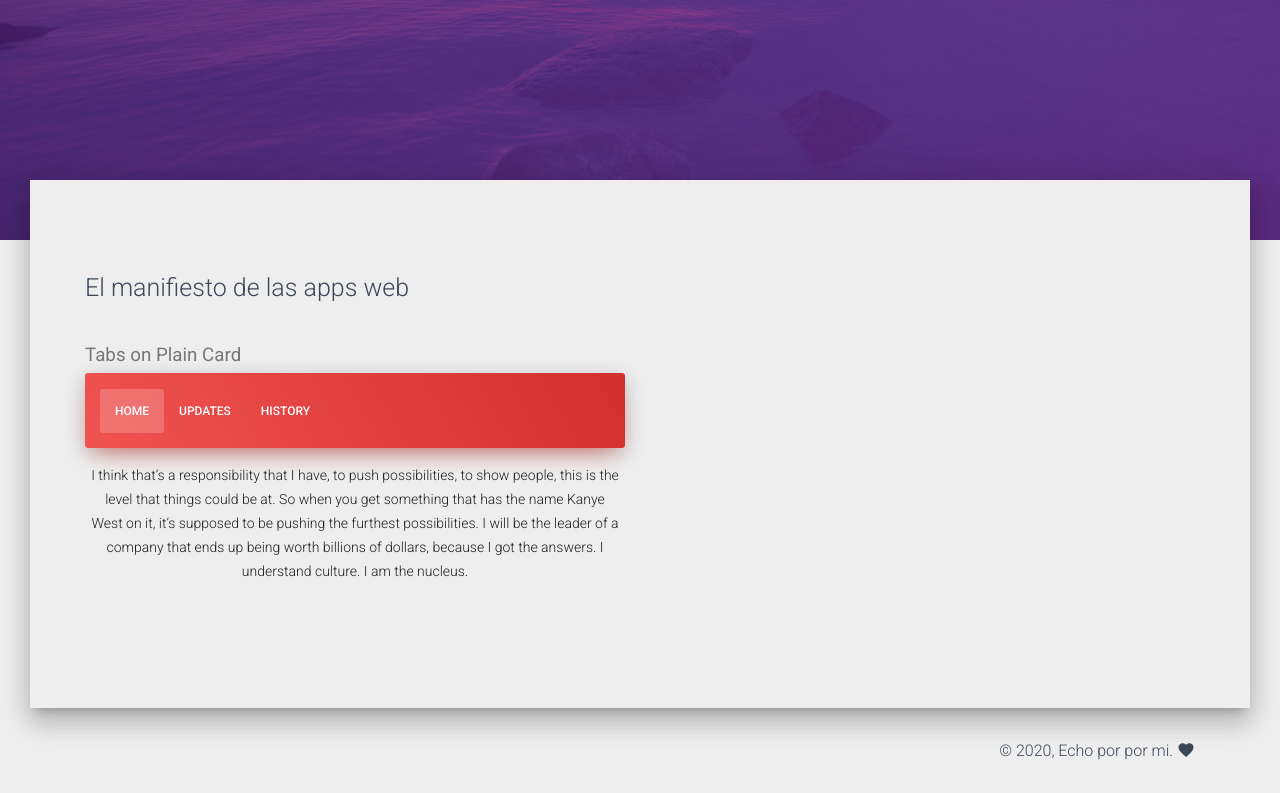
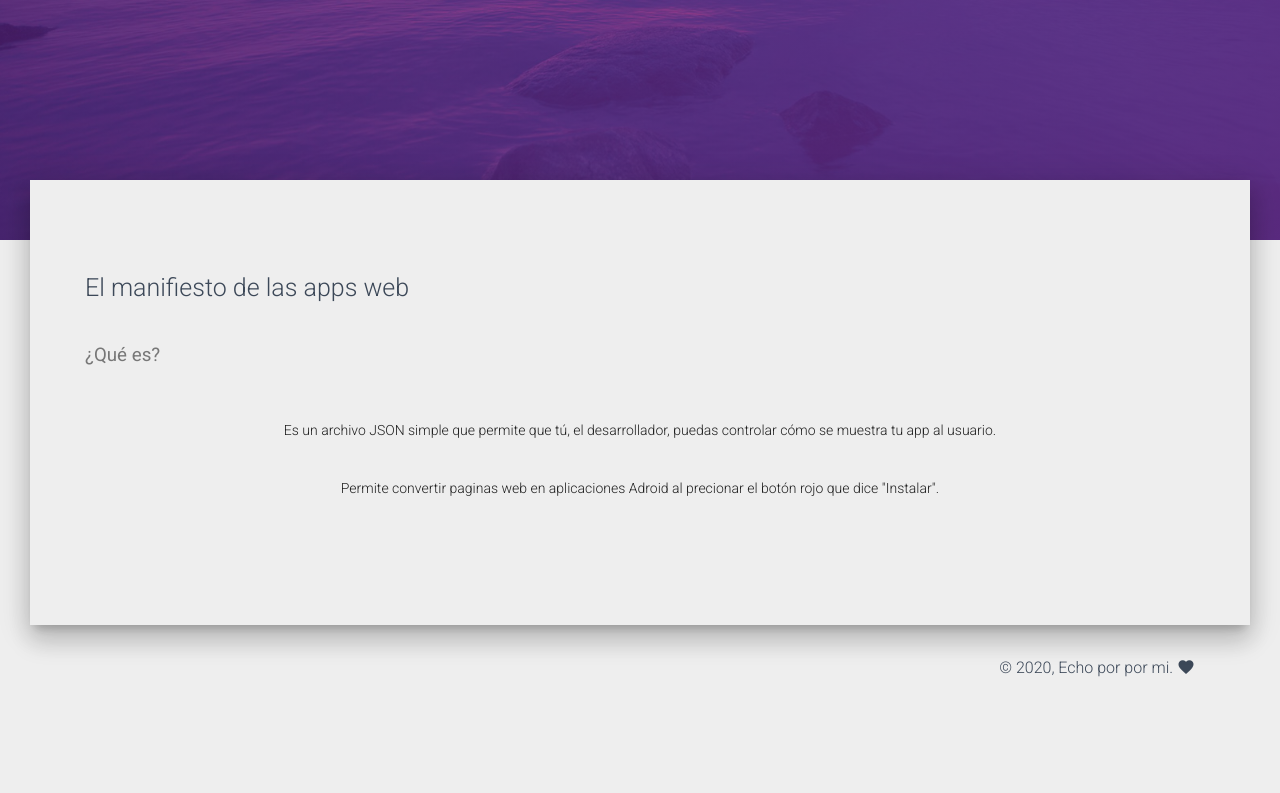
Before and after one commit to AALTOE/PWAPRO, a website: page index.html in a window 1280 px wide. Shown: the part 480-1273 px from the top of the page. After the commit the page ends 1190 px from the top, so only its background shows below. Drawn offline with Linux system fonts and the light colour scheme; some packages are replaced by stand-ins of ours.

Commit message:
Update index.html

```diff
--- a/index.html
+++ b/index.html
@@ -29,7 +29,9 @@
       <div class="navbar-translate">
         <a class="navbar-brand" href="#">
          Progresive Web App </a>
-         <button type="button" id="add-to" class="btn bg-danger">Instalar</button>
+         <div id="installContainer" class="hidden">
+          <button id="butInstall" type="button"  class="btn bg-danger">Instalar</button>
+        </div>
         <button class="navbar-toggler" type="button" data-toggle="collapse" aria-expanded="false" aria-label="Toggle navigation">
           <span class="sr-only">Toggle navigation</span>
           <span class="navbar-toggler-icon"></span>
@@ -80,40 +82,20 @@
         <div id="nav-tabs">
           <h3>El manifiesto de las apps web</h3>
           <div class="row">
-            <div class="col-md-6">
+            <div class="col-md-12">
               <h3>
-                <small>Tabs on Plain Card</small>
+                <small>¿Qué es?</small>
               </h3>
               <!-- Tabs on Plain Card -->
               <div class="card card-nav-tabs card-plain">
-                <div class="card-header card-header-danger">
-                  <!-- colors: "header-primary", "header-info", "header-success", "header-warning", "header-danger" -->
-                  <div class="nav-tabs-navigation">
-                    <div class="nav-tabs-wrapper">
-                      <ul class="nav nav-tabs" data-tabs="tabs">
-                        <li class="nav-item">
-                          <a class="nav-link active" href="#home" data-toggle="tab">Home</a>
-                        </li>
-                        <li class="nav-item">
-                          <a class="nav-link" href="#updates" data-toggle="tab">Updates</a>
-                        </li>
-                        <li class="nav-item">
-                          <a class="nav-link" href="#history" data-toggle="tab">History</a>
-                        </li>
-                      </ul>
-                    </div>
-                  </div>
-                </div>
+
                 <div class="card-body ">
                   <div class="tab-content text-center">
                     <div class="tab-pane active" id="home">
-                      <p>I think that&#x2019;s a responsibility that I have, to push possibilities, to show people, this is the level that things could be at. So when you get something that has the name Kanye West on it, it&#x2019;s supposed to be pushing the furthest possibilities. I will be the leader of a company that ends up being worth billions of dollars, because I got the answers. I understand culture. I am the nucleus.</p>
-                    </div>
-                    <div class="tab-pane" id="updates">
-                      <p> I will be the leader of a company that ends up being worth billions of dollars, because I got the answers. I understand culture. I am the nucleus. I think that&#x2019;s a responsibility that I have, to push possibilities, to show people, this is the level that things could be at. I think that&#x2019;s a responsibility that I have, to push possibilities, to show people, this is the level that things could be at. </p>
-                    </div>
-                    <div class="tab-pane" id="history">
-                      <p> I think that&#x2019;s a responsibility that I have, to push possibilities, to show people, this is the level that things could be at. I will be the leader of a company that ends up being worth billions of dollars, because I got the answers. I understand culture. I am the nucleus. I think that&#x2019;s a responsibility that I have, to push possibilities, to show people, this is the level that things could be at.</p>
+                      <p>Es un archivo JSON simple que permite que tú, el desarrollador, puedas controlar cómo se muestra tu app al usuario.
+                      </p>
+                      <br>
+                      <p>Permite convertir paginas web en aplicaciones Adroid al precionar el botón rojo que dice "Instalar".</p>
                     </div>
                   </div>
                 </div>
```
